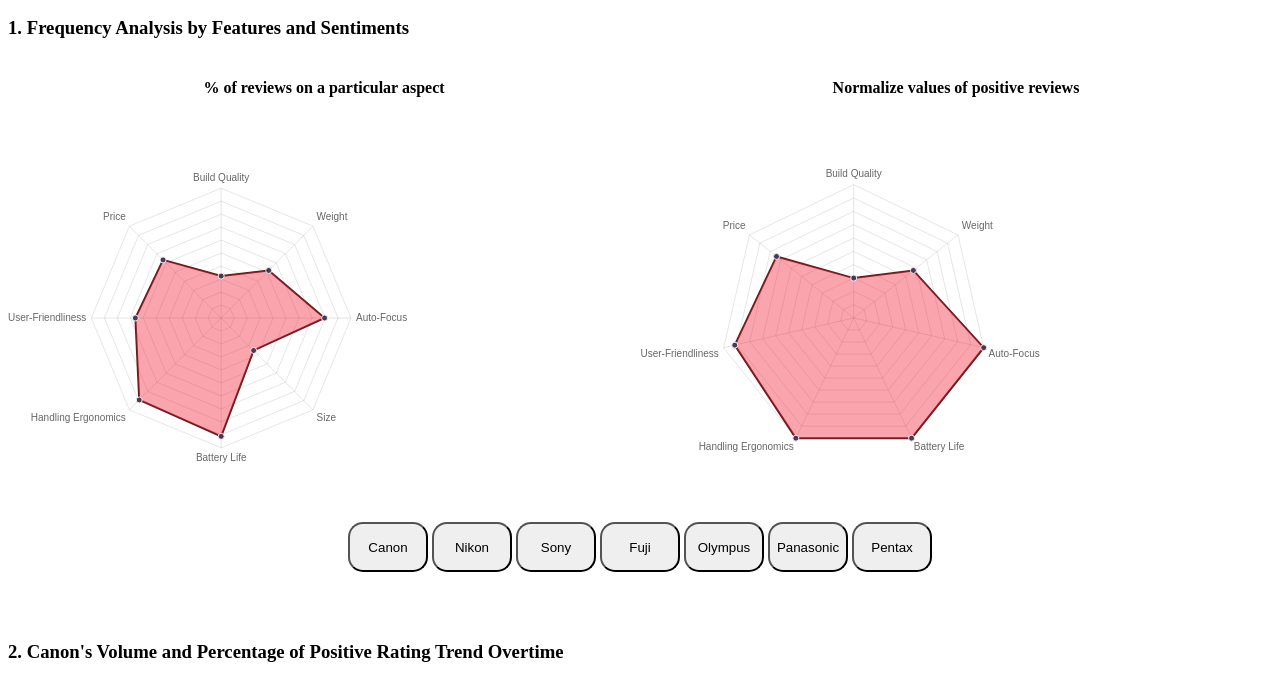
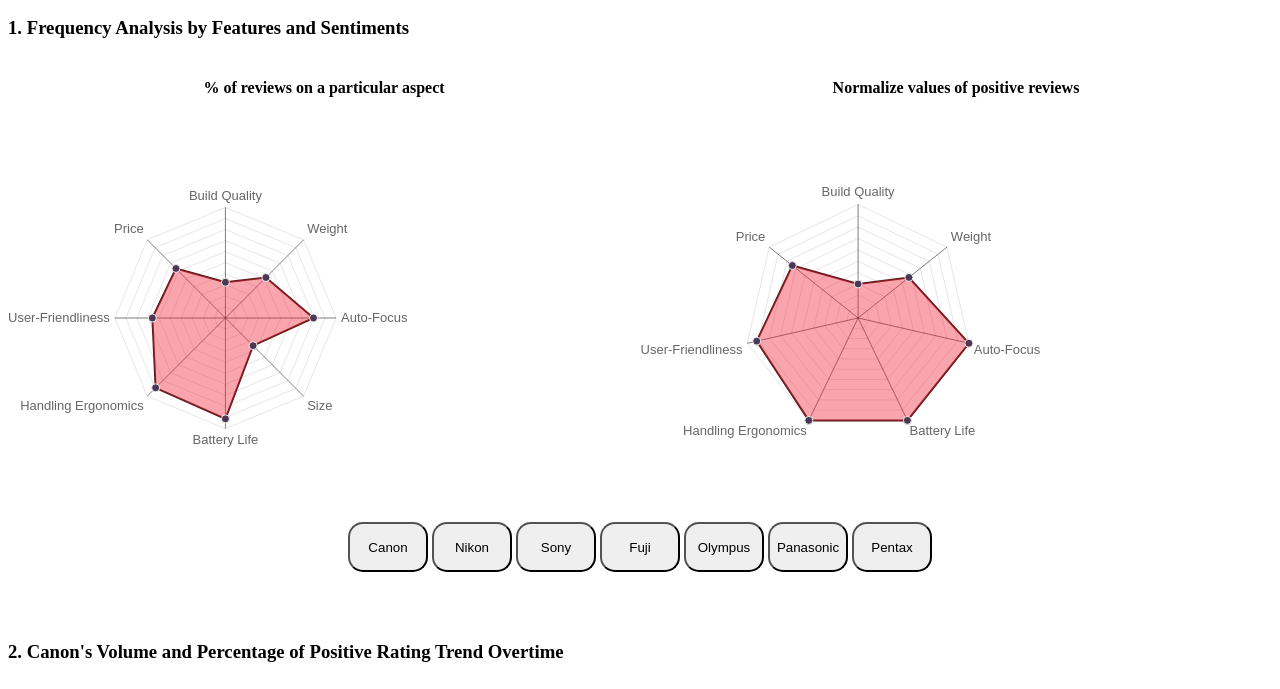
Before and after one commit to MaxKusnadi/BT2101, a plain HTML site: page index.html in a window 1280 px wide. Shown: the part 110-799 px from the top of the page. Drawn offline with nearby package versions, Linux system fonts and the light colour scheme.

Commit message:
Final Update

```diff
--- a/Chart.js/Chart.js
+++ b/Chart.js/Chart.js
@@ -79,7 +79,7 @@
 			scaleStartValue: null,
 
 			// String - Colour of the scale line
-			scaleLineColor: "rgba(0,0,0,.1)",
+			scaleLineColor: "rgba(0,0,0, 0.1)",
 
 			// Number - Pixel width of the scale line
 			scaleLineWidth: 1,
@@ -3157,7 +3157,7 @@
 			scaleBeginAtZero : true,
 
 			//String - Colour of the angle line
-			angleLineColor : "rgba(0,0,0,.1)",
+			angleLineColor : "rgba(0,0,0,0.5)",
 
 			//Number - Pixel width of the angle line
 			angleLineWidth : 1,
@@ -3169,7 +3169,7 @@
 			pointLabelFontStyle : "normal",
 
 			//Number - Point label font size in pixels
-			pointLabelFontSize : 10,
+			pointLabelFontSize : 13,
 
 			//String - Point label font colour
 			pointLabelFontColor : "#666",
@@ -3178,7 +3178,7 @@
 			pointDot : true,
 
 			//Number - Radius of each point dot in pixels
-			pointDotRadius : 3,
+			pointDotRadius : 4,
 
 			//Number - Pixel width of point dot stroke
 			pointDotStrokeWidth : 1,
--- a/index.html
+++ b/index.html
@@ -21,11 +21,11 @@
     <h3> 1. Frequency Analysis by Features and Sentiments</h3>
     <div class="diagram1">
       <h4 align="center"> % of reviews on a particular aspect</h3>
-      <canvas id='chart1' width='400' height='400'></canvas>
+      <canvas id='chart1' width='400' height='400' align="center"></canvas>
     </div>
     <div class="diagram1">
       <h4 align="center"> Normalize values of positive reviews</h3>
-      <canvas id='chart1pos' width='400' height='400'></canvas>
+      <canvas id='chart1pos' width='400' height='400' align="center"></canvas>
     </div>
     <div align = "center" style="padding-bottom:50px">
       <button id='canonRadar' onclick='canonR()'>Canon</button>
```
